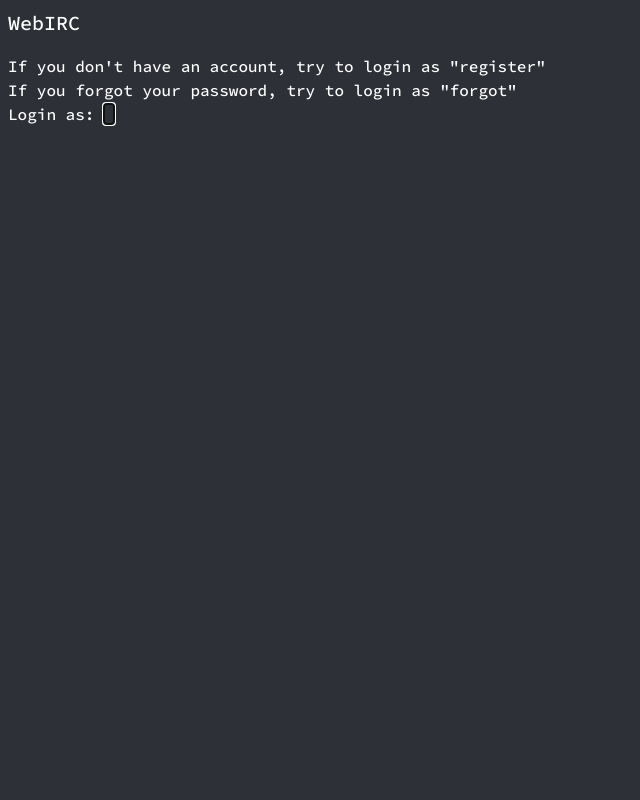
After one commit to kr4cken/webirc, a Flask app: page /login in a window 1280 px wide. The commit adds this page. Shown: the whole page, without its empty margins (0-640 px from the left). Run offline with Flask 2, Linux system fonts and the light colour scheme.

Commit message:
login page & bug fixes & changes

```diff
--- a/main.py
+++ b/main.py
@@ -2,21 +2,38 @@ import os
 import re
 import json
 import flask
+import pymongo
 from flask_socketio import SocketIO, send, emit
 
+# flask setup
 app = flask.Flask(__name__, static_url_path="/static")
 app.config["SECRET_KEY"] = "skjdbvksld8123"
 socketio = SocketIO(app)
 nicknames = []
 
+# mongo setup
+client = pymongo.MongoClient("mongodb+srv://emir:JVDzK7oYjzxtDrUE@cluster0.awjab.mongodb.net/myFirstDatabase?retryWrites=true&w=majority")
+db = client.webirc
+
+# webirc
 @app.route("/")
 def index():
     return flask.render_template("index.html")
 
+# login
+@app.route("/login", methods=["GET"])
+def get_login():
+    return flask.render_template("login.html")
+@app.route("/login", methods=["POST"])
+def post_login():
+    pass
+
+# favicon
 @app.route("/favicon.ico")
 def favicon():
     return flask.send_from_directory(os.path.join(app.root_path, "static"), "favicon.ico", mimetype="image/vnd.microsoft.icon")
 
+# socket.io
 @socketio.on("message")
 def handleMessage(data):
     emit("new_message", data, broadcast=True)
@@ -25,15 +42,15 @@ def handleMessage(data):
 def handleNickname(nickname):
     if re.search("[a-z0-9_-]{1,20}$", nickname):
         if nickname in nicknames:
-            emit("nickname", "NO")
+            emit("new_nickname", "NO")
             return
         else:
-            emit("nickname", "OK")
+            emit("new_nickname", "OK")
             nicknames.append(nickname)
             emit("new_user", json.dumps({"nickname": nickname}), broadcast=True)
             return
     else:
-        emit("nickname", "BAD")
+        emit("new_nickname", "BAD")
         return
 
 if __name__ == "__main__":
--- /dev/null
+++ b/static/css/login.css
@@ -0,0 +1,18 @@
+@import url('https://fonts.googleapis.com/css2?family=Source+Code+Pro:wght@300;500&display=swap');
+
+* {
+    color: #FFF;
+    font-family: "Source Code Pro", monospace;
+}
+
+html, body {
+    width: 100%;
+    height: 100%;
+    max-height: 100%;
+    overflow:hidden;
+}
+
+body {
+    background-color: #2d3036;
+    color: #FFF;
+}
--- /dev/null
+++ b/templates/login.html
@@ -0,0 +1,69 @@
+<html>
+    <head>
+        <title>WebIRC</title>
+        <link href="https://cdn.jsdelivr.net/npm/bootstrap@5.0.0-beta2/dist/css/bootstrap.min.css" rel="stylesheet" integrity="sha384-BmbxuPwQa2lc/FVzBcNJ7UAyJxM6wuqIj61tLrc4wSX0szH/Ev+nYRRuWlolflfl" crossorigin="anonymous">
+        <link rel="stylesheet" href="/static/css/login.css">
+        <style>
+            #login-username {
+                display: inline;
+                width: max-content;
+            }
+
+            #login-password {
+                display: inline;
+                width: max-content;
+
+                text-security: disc;
+                -webkit-text-security: disc;
+                -mox-text-security: disc;
+            }
+        </style>
+    </head>
+
+    <body>
+        <div class="mt-2" id="header"><span class="mx-2 fs-5 mt-2" id="logo">WebIRC</span></div>
+        <div id="login" class="mx-2 mt-3">
+            If you don't have an account, try to login as "register"<br>
+            If you forgot your password, try to login as "forgot"<br>
+            Login as: <div contenteditable id="login-username" autofocus>&nbsp;</div>
+        </div>
+
+        <script>
+            window.onload = function() {
+                document.getElementById("login-username").focus();
+            };
+
+            var username = "";
+            var password = "";
+
+            document.getElementById("login-username").addEventListener("keydown", function(event) {
+                if (event.keyCode === 13) {
+                    event.preventDefault()
+                    // document.getElementById("login-username").innerText = document.getElementById("login-username").innerText.substring(0, document.getElementById("login-username").length - 2);
+                    username = document.getElementById("login-username").innerText.replace(/\s/g,'')
+                    document.getElementById("login-username").contentEditable = false;
+
+                    if (username === "register") {
+
+                    }
+
+                    else if (username === "forgot") {
+
+                    }
+
+                    else {
+                        document.getElementById("login").innerHTML += "<br>" + username + "@ruby-webirc's password: <div contenteditable id=\"login-password\"></div>";
+                        document.getElementById("login-password").focus();
+
+                        document.getElementById("login-password").addEventListener("keydown", function(event) {
+                            if (event.keyCode === 13) {
+                                event.preventDefault();
+                                console.log("error");
+                            }
+                        });
+                    }
+                }
+            });
+        </script>
+    </body>
+</html>
```
Also changed, not shown: static/js/irc.js (added, +149 -0 lines), templates/index.html (+2 -105 lines).
